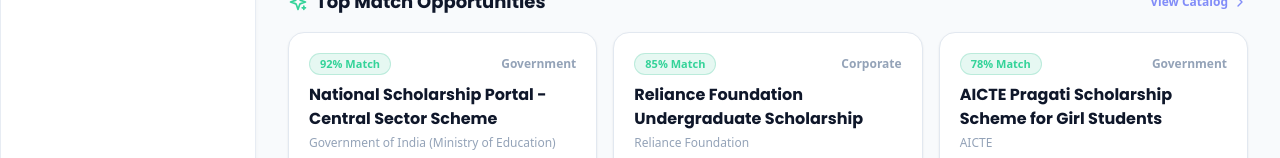
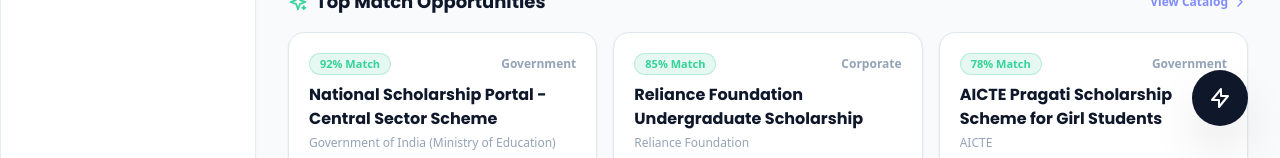
Before and after one commit to chetan2007-k/jnananet-v2, a React (Vite) app in the folder frontend/: page / in a window 1280 px wide. Shown: the part 642-800 px from the top of the page. Built offline with nearby package versions, Linux system fonts and the light colour scheme; no server answers.

Commit message:
feat: add confetti effect and floating AI widget

```diff
--- a/frontend/package.json
+++ b/frontend/package.json
@@ -10,6 +10,8 @@
   },
   "dependencies": {
     "@tanstack/react-query": "^5.66.5",
+    "@types/canvas-confetti": "^1.9.0",
+    "canvas-confetti": "^1.9.4",
     "clsx": "^2.1.1",
     "gensync": "^1.0.0-beta.2",
     "lucide-react": "^0.344.0",
--- a/frontend/src/App.tsx
+++ b/frontend/src/App.tsx
@@ -70,8 +70,21 @@
         </main>
       </div>
 
+      {/* Floating AI Helper Button */}
+      <button
+        onClick={() => useAppStore.getState().setActiveTab("assistant")}
+        className="fixed bottom-20 right-4 lg:bottom-8 lg:right-8 z-50 p-4 bg-slate-900 text-white rounded-full shadow-2xl hover:shadow-brand-500/25 hover:-translate-y-1 transition-all duration-300 group hidden sm:flex items-center gap-0 hover:gap-3"
+      >
+        <svg className="w-6 h-6 shrink-0" fill="none" stroke="currentColor" viewBox="0 0 24 24">
+          <path strokeLinecap="round" strokeLinejoin="round" strokeWidth={2} d="M13 10V3L4 14h7v7l9-11h-7z" />
+        </svg>
+        <span className="max-w-0 overflow-hidden whitespace-nowrap group-hover:max-w-xs transition-all duration-300 ease-in-out text-sm font-bold">
+          Ask AI Assistant
+        </span>
+      </button>
+
       {/* Mobile Bottom Navigation */}
-      <div className="lg:hidden fixed bottom-0 left-0 right-0 glass-panel border-t border-slate-200/80 px-2 py-2 flex items-center justify-around z-50 bg-white/90 backdrop-blur-md pb-safe">
+      <div className="lg:hidden fixed bottom-0 left-0 right-0 glass-panel border-t border-slate-200/80 px-2 py-2 flex items-center justify-around z-[60] bg-white/90 backdrop-blur-md pb-safe">
         <button onClick={() => useAppStore.getState().setActiveTab("dashboard")} className={`flex flex-col items-center p-2 rounded-lg ${activeTab === 'dashboard' ? 'text-brand-600' : 'text-slate-400'}`}>
           <svg className="w-5 h-5 mb-1" fill="none" stroke="currentColor" viewBox="0 0 24 24"><path strokeLinecap="round" strokeLinejoin="round" strokeWidth={2} d="M4 6a2 2 0 012-2h2a2 2 0 012 2v2a2 2 0 01-2 2H6a2 2 0 01-2-2V6zM14 6a2 2 0 012-2h2a2 2 0 012 2v2a2 2 0 01-2 2h-2a2 2 0 01-2-2V6zM4 16a2 2 0 012-2h2a2 2 0 012 2v2a2 2 0 01-2 2H6a2 2 0 01-2-2v-2zM14 16a2 2 0 012-2h2a2 2 0 012 2v2a2 2 0 01-2 2h-2a2 2 0 01-2-2v-2z" /></svg>
           <span className="text-[10px] font-bold">Home</span>
--- a/frontend/src/views/ScholarshipsView.tsx
+++ b/frontend/src/views/ScholarshipsView.tsx
@@ -13,6 +13,7 @@
   BookOpen,
   Building2,
 } from "lucide-react";
+import confetti from "canvas-confetti";
 
 export const ScholarshipsView: React.FC = () => {
   const {
@@ -38,12 +39,21 @@
       setMagicProgress(prog);
       if (prog >= 100) {
         clearInterval(interval);
+
+        // Fire Confetti!
+        confetti({
+          particleCount: 150,
+          spread: 80,
+          origin: { y: 0.6 },
+          colors: ['#4f46e5', '#3b82f6', '#10b981', '#f59e0b']
+        });
+
         setTimeout(() => {
           if (selectedScholarship?.officialUrl) {
             window.open(selectedScholarship.officialUrl, "_blank");
           }
           setIsMagicApplyOpen(false);
-        }, 1000);
+        }, 1500);
       }
     }, 600);
   };
```
Also changed, not shown: 1 other file (tests, documents, lock files or other folders).
